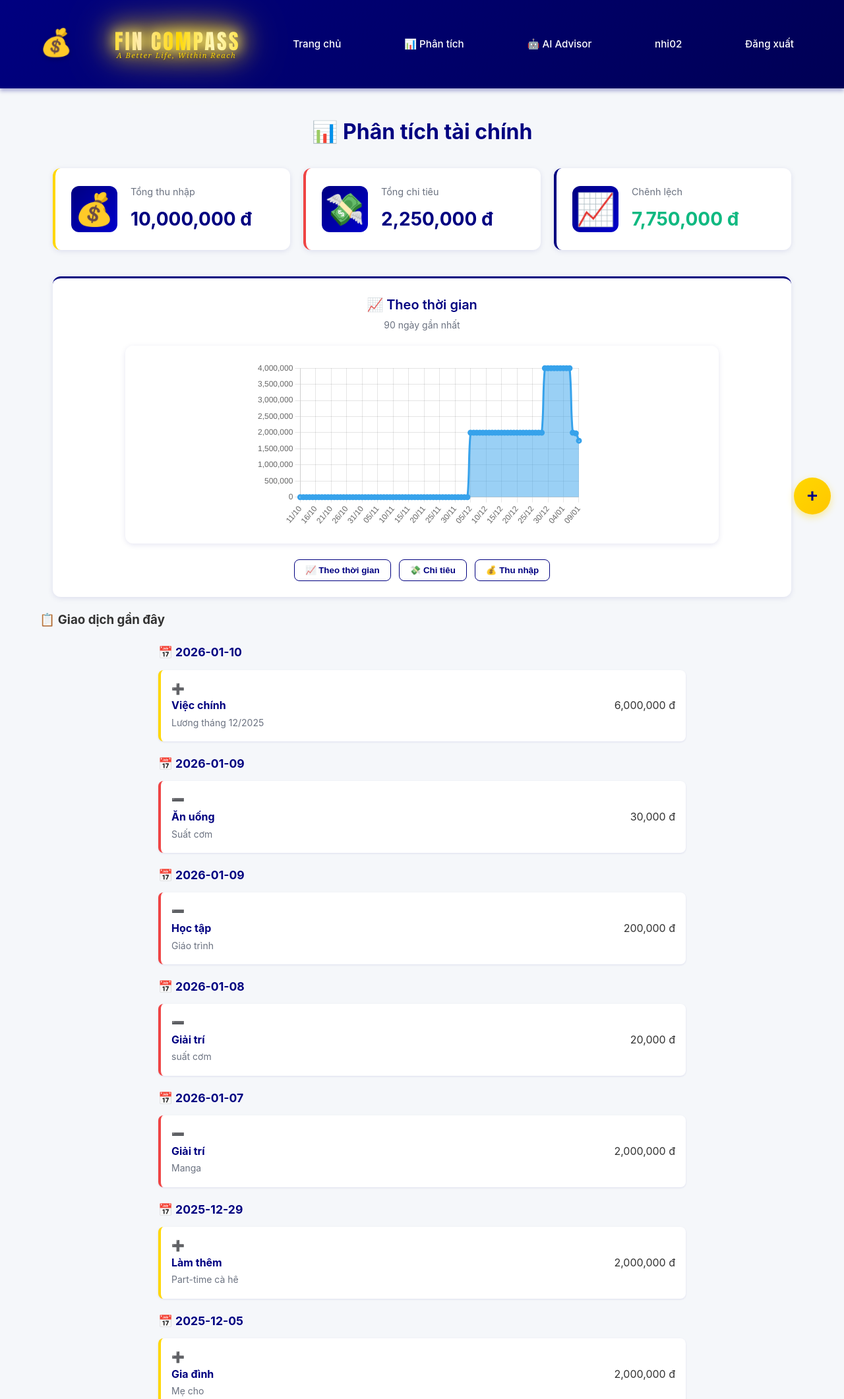
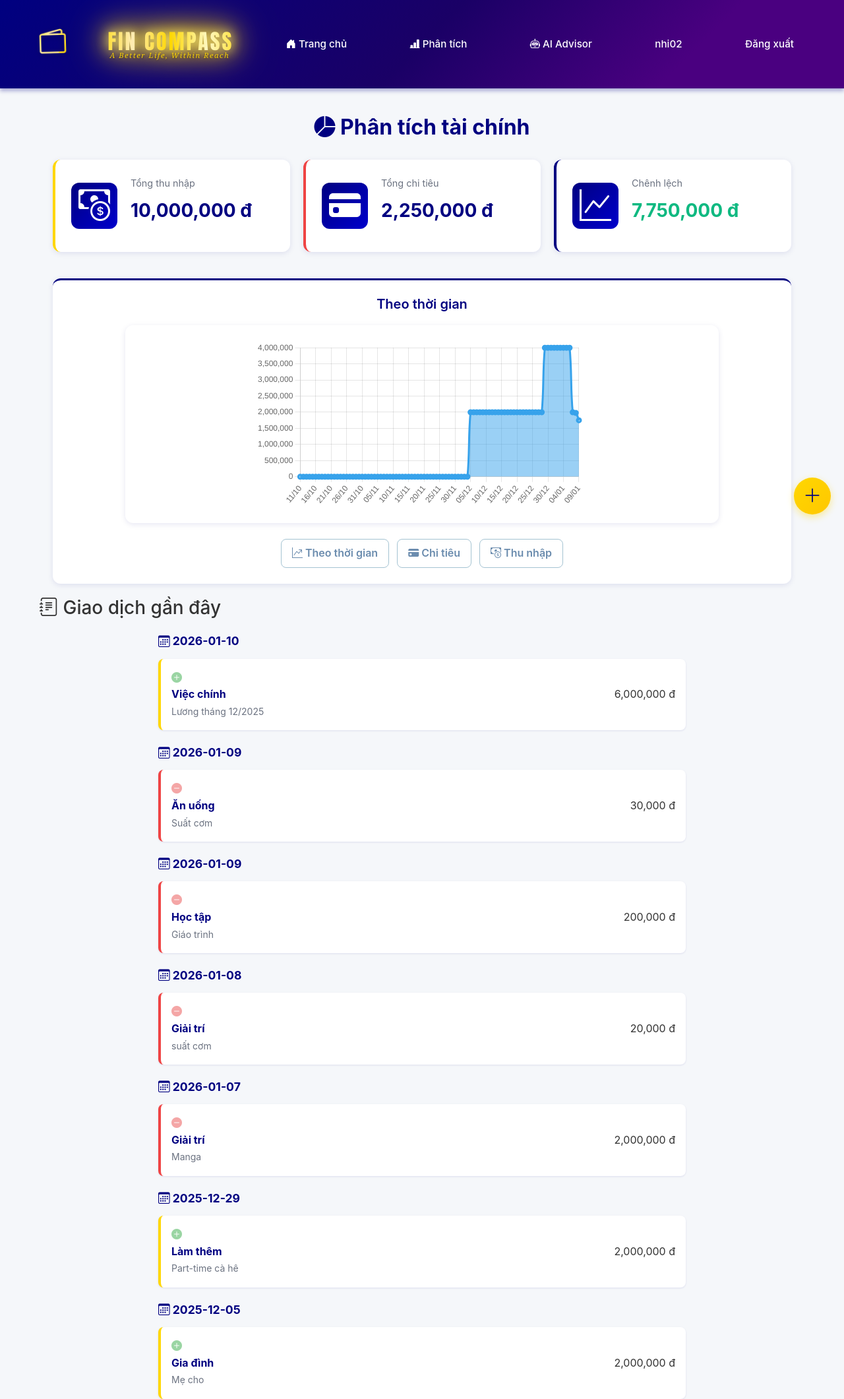
Before and after one commit to nhi-02/Financial-management-system, a Flask app: page /analysis in a window 1280 px wide. Shown: the top 2121 px of the page at 66% size. Run offline with Flask 3, Linux system fonts and the light colour scheme; a user stored in the database is signed in; data comes from the database, SQL or seed files in the repository; both versions use the stored data as it was before the commit.

Commit message:
Icon changes

```diff
--- a/static/style.css
+++ b/static/style.css
@@ -26,7 +26,7 @@ body {
 
 /* ==================== NAVBAR ==================== */
 .navbar {
-    background: linear-gradient(135deg, #000080 0%, #000055 100%);
+    background: linear-gradient(135deg, #000080 0%, #1a0066 50%, #4a0080 80%);
     color: white;
     padding: 15px 0;
     box-shadow: 0 4px 6px rgba(0, 0, 128, 0.3);
@@ -967,3 +967,23 @@ body {
     background: #000080;
     color: #FFD700;
 }
+
+.gold-wallet i {
+  background: linear-gradient(
+    120deg,
+    #f6e27f,
+    #ffd700,
+    #ffec99,
+    #f6e27f
+  );
+  -webkit-background-clip: text;
+  -webkit-text-fill-color: transparent;
+  background-size: 200% auto;
+  animation: gold-shimmer 2.5s linear infinite;
+}
+
+@keyframes gold-shimmer {
+  to {
+    background-position: 200% center;
+  }
+}
--- a/templates/ai_analyze.html
+++ b/templates/ai_analyze.html
@@ -2,13 +2,13 @@
 {% block title %}Phân tích AI{% endblock %}
 {% block content %}
 <div class="form-container" style="max-width: 900px;">
-    <h2>🤖 Phân tích Tài chính bằng AI</h2>
+    <h2><i class="bi bi-robot"></i> Phân tích Tài chính bằng AI</h2>
     <p style="color: #6b7280; margin-bottom: 24px;">
         AI sẽ phân tích thu nhập, chi tiêu và đưa ra gợi ý kế hoạch tiết kiệm dựa trên mục tiêu của bạn.
     </p>
 
     <button id="analyzeBtn" class="btn btn-primary" onclick="runAnalysis()">
-        🔍 Bắt đầu phân tích
+        <i class="bi bi-search"></i> Bắt đầu phân tích
     </button>
 
     <div id="loading" style="display:none; text-align:center; margin:30px 0;">
@@ -16,7 +16,7 @@
     </div>
 
     <div id="result" style="display:none; margin-top:30px;">
-        <h3>📊 Kết quả phân tích:</h3>
+        <h3>Kết quả phân tích:</h3>
         <div id="analysisContent" style="background:#f9fafb; padding:20px; border-radius:8px; white-space:pre-wrap; line-height:1.8;">
         </div>
     </div>
--- a/templates/ai_plan.html
+++ b/templates/ai_plan.html
@@ -2,7 +2,7 @@
 {% block title %}Kế hoạch AI - {{ goal.name }}{% endblock %}
 {% block content %}
 <div class="form-container" style="max-width: 900px;">
-    <h2>🎯 Kế hoạch tiết kiệm cho: {{ goal.name }}</h2>
+    <h2><i class="bi bi-bullseye"></i> Kế hoạch tiết kiệm cho: {{ goal.name }}</h2>
 
     <div style="background:#f3f4f6; padding:15px; border-radius:8px; margin-bottom:20px;">
         <p><strong>Mục tiêu:</strong> {{ goal.targetAmount | format_currency }}</p>
@@ -14,7 +14,7 @@
     </div>
 
     <button id="generateBtn" class="btn btn-primary" onclick="generatePlan()">
-        ✨ Tạo kế hoạch bằng AI
+        <i class="bi bi-lightbulb-fill"></i> Tạo kế hoạch bằng AI
     </button>
 
     <div id="loading" style="display:none; text-align:center; margin:30px 0;">
--- a/templates/analysis.html
+++ b/templates/analysis.html
@@ -3,12 +3,12 @@
 {% block content %}
 
 <div class="analysis-container">
-    <h2 class="analysis-title">📊 Phân tích tài chính</h2>
+    <h2 class="analysis-title"><i class="bi bi-pie-chart-fill"></i> Phân tích tài chính</h2>
 
     <!-- Summary Cards -->
     <div class="analysis-summary">
         <div class="summary-card income">
-            <div class="summary-icon">💰</div>
+            <div class="summary-icon"><i class="bi bi-cash-coin" style="font-size: 3rem; color: white;"></i></div>
             <div class="summary-content">
                 <p class="summary-label">Tổng thu nhập</p>
                 <p class="summary-value">{{ total_income | format_currency }}</p>
@@ -16,7 +16,7 @@
         </div>
 
         <div class="summary-card expense">
-            <div class="summary-icon">💸</div>
+            <div class="summary-icon"><i class="bi bi-credit-card-fill" style="font-size: 3rem; color: white;"></i></div>
             <div class="summary-content">
                 <p class="summary-label">Tổng chi tiêu</p>
                 <p class="summary-value">{{ total_expense | format_currency }}</p>
@@ -24,7 +24,7 @@
         </div>
 
         <div class="summary-card balance">
-            <div class="summary-icon">📈</div>
+            <div class="summary-icon"><i class="bi bi-graph-up" style="font-size: 3rem; color: white;"></i></div>
             <div class="summary-content">
                 <p class="summary-label">Chênh lệch</p>
                 <p class="summary-value {% if total_income - total_expense >= 0 %}positive{% else %}negative{% endif %}">
@@ -39,8 +39,8 @@
         <!-- Balance Timeline Chart -->
 <div class="chart-container">
     <div class="chart-header">
-        <h3 id="chartTitle">📈 Theo thời gian</h3>
-        <p class="chart-subtitle" id="chartSubtitle">90 ngày gần nhất</p>
+        <h3 id="chartTitle"><i class="bi bi-graph-up-arrow"></i> Theo thời gian</h3>
+        <p class="chart-subtitle" id="chartSubtitle"></p>
     </div>
 
     <div class="chart-wrapper">
@@ -48,9 +48,9 @@
     </div>
 
     <div class="chart-nav">
-        <button onclick="showLine()">📈 Theo thời gian</button>
-        <button onclick="showExpense()">💸 Chi tiêu</button>
-        <button onclick="showIncome()">💰 Thu nhập</button>
+        <button onclick="showLine()"><i class="bi bi-graph-up-arrow"></i> Theo thời gian</button>
+        <button onclick="showExpense()"><i class="bi bi-credit-card-fill"></i> Chi tiêu</button>
+        <button onclick="showIncome()"><i class="bi bi-cash-coin"></i> Thu nhập</button>
     </div>
 </div>
 
@@ -66,7 +66,7 @@ let chart = null;
 const ctx = document.getElementById('mainChart');
 
 function showLine() {
-    updateTitle('📈 Theo thời gian', '90 ngày gần nhất');
+    updateTitle('Theo thời gian', '');
 
     if (chart) chart.destroy();
 
@@ -92,7 +92,7 @@ function showLine() {
 }
 
 function showPie(data, title) {
-    updateTitle(title, 'Phân bổ theo danh mục');
+    updateTitle(title, '');
 
     if (chart) chart.destroy();
 
@@ -114,11 +114,11 @@ function showPie(data, title) {
 }
 
 function showExpense() {
-    showPie(expenseData, '💸 Chi tiêu');
+    showPie(expenseData, 'Chi tiêu');
 }
 
 function showIncome() {
-    showPie(incomeData, '💰 Thu nhập');
+    showPie(incomeData, 'Thu nhập');
 }
 
 function updateTitle(title, subtitle) {
@@ -149,7 +149,7 @@ Chart.defaults.color = '#333';
 </script>
 <!-- Transaction List -->
 <div class="transaction-section">
-    <h3 class="transaction-title">📋 Giao dịch gần đây</h3>
+    <h3 class="transaction-title"><i class="bi bi-journal-text"></i> Giao dịch gần đây</h3>
 
     <div class="transaction-list">
         {% set current_date = None %}
@@ -157,7 +157,7 @@ Chart.defaults.color = '#333';
         {% for t in transactions %}
             {% if t.date != current_date %}
                 <div class="transaction-date">
-                    📅 {{ t.date }}
+                    <i class="bi bi-calendar3"></i> {{ t.date }}
                 </div>
                 {% set current_date = t.date %}
             {% endif %}
@@ -165,7 +165,7 @@ Chart.defaults.color = '#333';
             <div class="transaction-item {{ t.type }}">
                 <div class="transaction-left">
                     <span class="transaction-icon">
-                        {% if t.type == 'expense' %}➖{% else %}➕{% endif %}
+                        {% if t.type == 'expense' %}<i class="bi bi-dash-circle-fill" style="color:#f4a6a6;"></i>{% else %}<i class="bi bi-plus-circle-fill" style="color:#9ad5a3;"></i>{% endif %}
                     </span>
                     <div>
                         <strong>{{ t.categoryName }}</strong><br>
@@ -311,6 +311,22 @@ Chart.defaults.color = '#333';
     max-height: 300px;
 }
 
+.chart-nav button {
+    padding: 8px 16px;
+    border-radius: 8px;
+    border: 1px solid #A4C3D2;
+    background: white;
+    color: #6B8CAE;
+    font-weight: 600;
+    cursor: pointer;
+    transition: all 0.2s;
+}
+
+.chart-nav button:hover {
+    background: #6B8CAE;
+    color: white;
+}
+
 @media (max-width: 768px) {
     .charts-grid {
         grid-template-columns: 1fr;
--- a/templates/base.html
+++ b/templates/base.html
@@ -4,24 +4,29 @@
     <meta charset="UTF-8">
     <meta name="viewport" content="width=device-width, initial-scale=1.0">
     <title>{% block title %}Quản lý Tiết kiệm{% endblock %}</title>
+
+    <!-- ✅ THÊM 2 DÒNG NÀY -->
+    <link href="https://cdn.jsdelivr.net/npm/bootstrap@5.3.2/dist/css/bootstrap.min.css" rel="stylesheet">
+    <link href="https://cdn.jsdelivr.net/npm/bootstrap-icons@1.10.5/font/bootstrap-icons.css" rel="stylesheet">
+
     <link rel="stylesheet" href="{{ url_for('static', filename='style.css') }}">
 </head>
 
 <body>
     <nav class="navbar">
         <div class="container">
-            <span class="logo-icon">💰</span>
+          <span class="logo-icon gold-wallet"><i class="bi bi-wallet2"></i></span>
             <div class="logo-text-wrapper">
                 <h1 class="logo-title">FIN COMPASS</h1>
                 <p class="logo-tagline">A Better Life, Within Reach</p>
             </div>
-            <a href="{{ url_for('index') }}" class="nav-link">Trang chủ</a>
-            <!-- Link 'Tài khoản' đã bị gỡ vì chức năng liên kết tài khoản không còn -->
 
-            <a href="{{ url_for('analysis') }}" class="nav-link">📊 Phân tích</a>
+            <!-- ✅ THAY CÁC EMOJI TRONG NAV-LINK -->
+            <a href="{{ url_for('index') }}" class="nav-link"><i class="bi bi-house-door-fill"></i> Trang chủ</a>
+            <a href="{{ url_for('analysis') }}" class="nav-link"><i class="bi bi-bar-chart-line-fill"></i> Phân tích</a>
 
             {% if ai_enabled %}
-            <a href="{{ url_for('ai_analyze') }}" class="nav-link">🤖 AI Advisor</a>
+            <a href="{{ url_for('ai_analyze') }}" class="nav-link"><i class="bi bi-robot"></i> AI Advisor</a>
             {% endif %}
 
             {% if session.get('user_id') %}
@@ -55,8 +60,12 @@
     </footer>
 
     <script src="{{ url_for('static', filename='script.js') }}"></script>
+    <script src="https://cdn.jsdelivr.net/npm/bootstrap@5.3.2/dist/js/bootstrap.bundle.min.js"></script>
+
     {% if session.get('user_id') %}
-    <button class="fab" onclick="openTransactionModal()">+</button>
+    <button class="fab" onclick="openTransactionModal()">
+        <i class="bi bi-plus-lg"></i>
+    </button>
     {% endif %}
     <div id="transactionModal" class="modal hidden">
   <div class="modal-content">
```
Also changed, not shown: templates/index.html (+8 -5 lines), prisma/dev.db (deleted), 2 other files.
